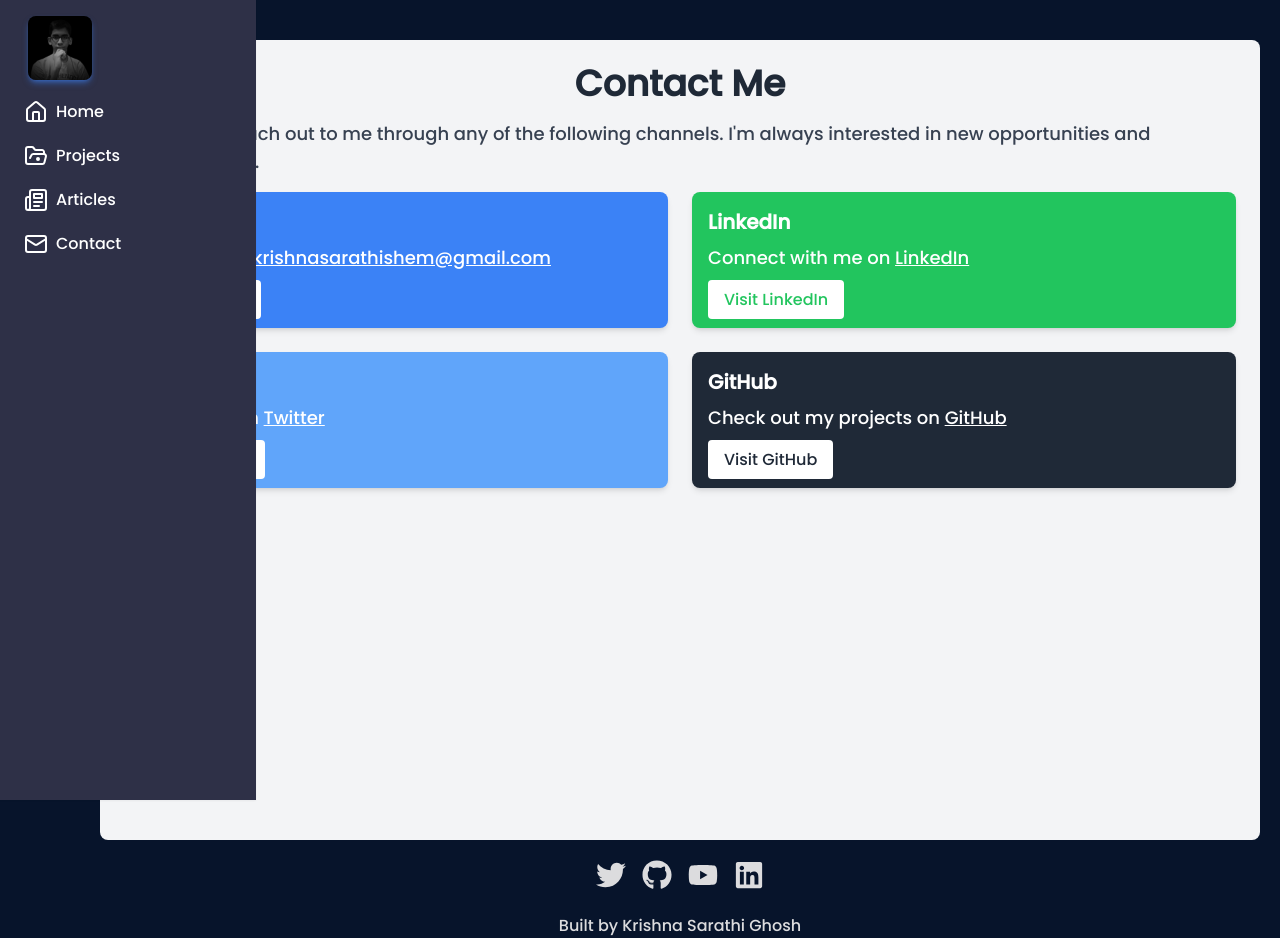
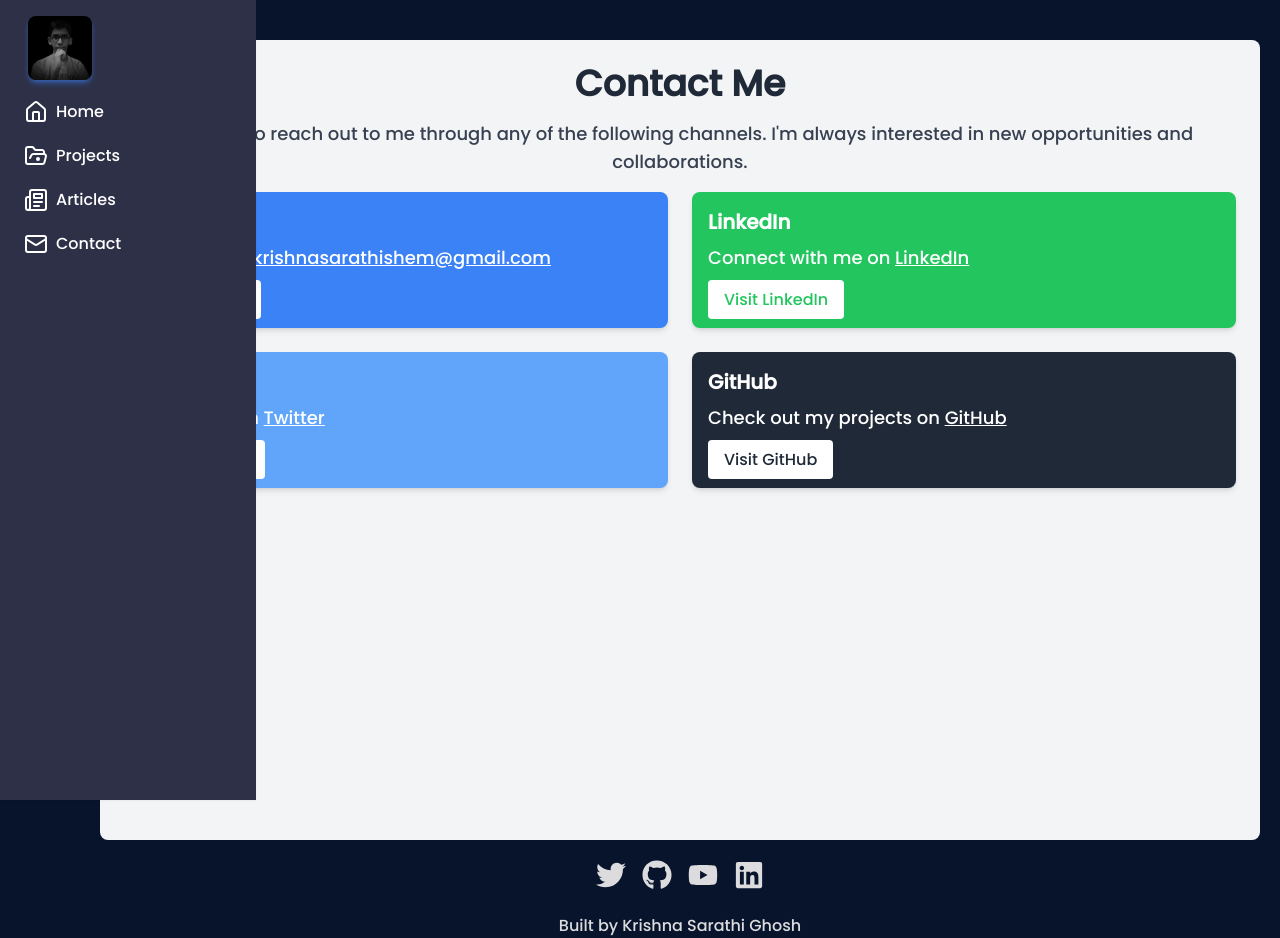
Before and after one commit to imkrishnasarathi/portfolio, a Next.js app: page /contact in a window 1280 px wide. Built offline with nearby package versions, Linux system fonts and the light colour scheme.

Commit message:
Update page.js

```diff
--- a/src/app/contact/page.js
+++ b/src/app/contact/page.js
@@ -4,7 +4,7 @@
   return (
     <div className="p-6 bg-gray-100 min-h-screen rounded-lg mb-5">
       <h1 className="text-4xl font-bold mb-4 text-gray-800 text-center">Contact Me</h1>
-      <p className="text-lg mb-4 text-gray-700">
+      <p className="text-lg mb-4 text-gray-700 text-center">
         Feel free to reach out to me through any of the following channels. I&apos;m always interested in new opportunities and collaborations.
       </p>
       <div className="grid grid-cols-1 md:grid-cols-2 gap-6">
```
